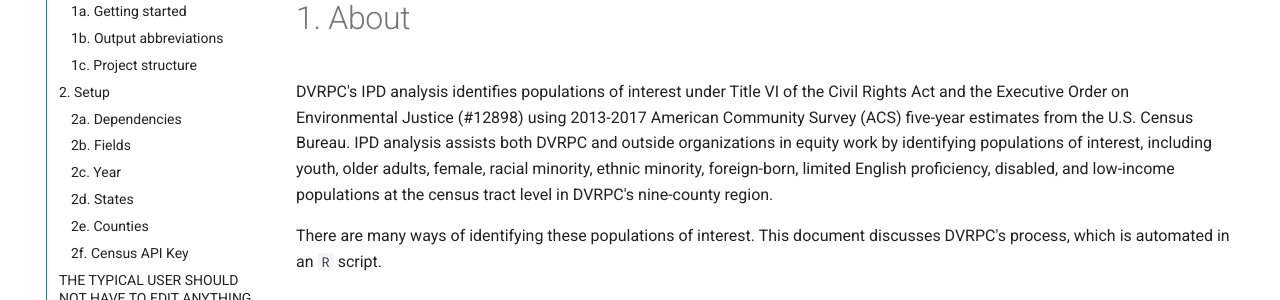
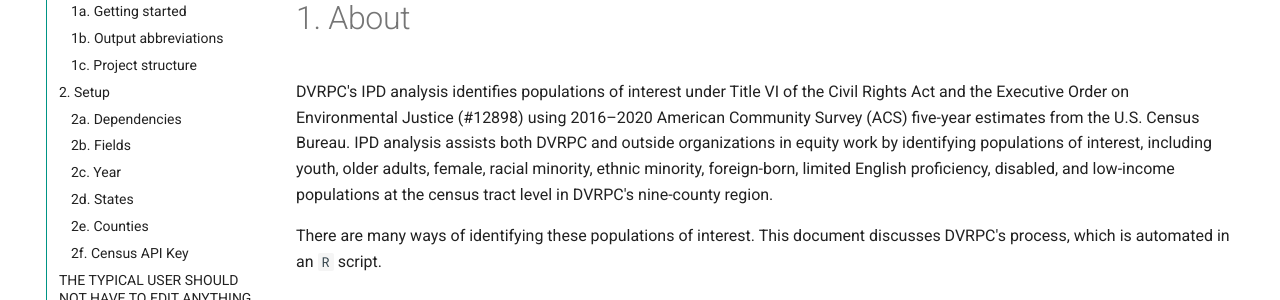
Before and after one commit to dvrpc/ipd, an MkDocs documentation site: the page built from docs/index.md, in a window 1280 px wide and 900 px high, scrolled down 653 px. Shown: the part 178-478 px from the top of the window. Built offline with MkDocs 1.6.1 and Material for MkDocs 9.7.7, drawn with Linux system fonts in a browser that asks for light colours.

Commit message:
Update index.md

```diff
--- a/docs/index.md
+++ b/docs/index.md
@@ -43,7 +43,7 @@
 
 # 1. About {#about}
 
-DVRPC's IPD analysis identifies populations of interest under Title VI of the Civil Rights Act and the Executive Order on Environmental Justice (#12898) using 2013-2017 American Community Survey (ACS) five-year estimates from the U.S. Census Bureau. IPD analysis assists both DVRPC and outside organizations in equity work by identifying populations of interest, including youth, older adults, female, racial minority, ethnic minority, foreign-born, limited English proficiency, disabled, and low-income populations at the census tract level in DVRPC's nine-county region.
+DVRPC's IPD analysis identifies populations of interest under Title VI of the Civil Rights Act and the Executive Order on Environmental Justice (#12898) using 2016–2020 American Community Survey (ACS) five-year estimates from the U.S. Census Bureau. IPD analysis assists both DVRPC and outside organizations in equity work by identifying populations of interest, including youth, older adults, female, racial minority, ethnic minority, foreign-born, limited English proficiency, disabled, and low-income populations at the census tract level in DVRPC's nine-county region.
 
 There are many ways of identifying these populations of interest. This document discusses DVRPC's process, which is automated in an `R` script.
 
```
